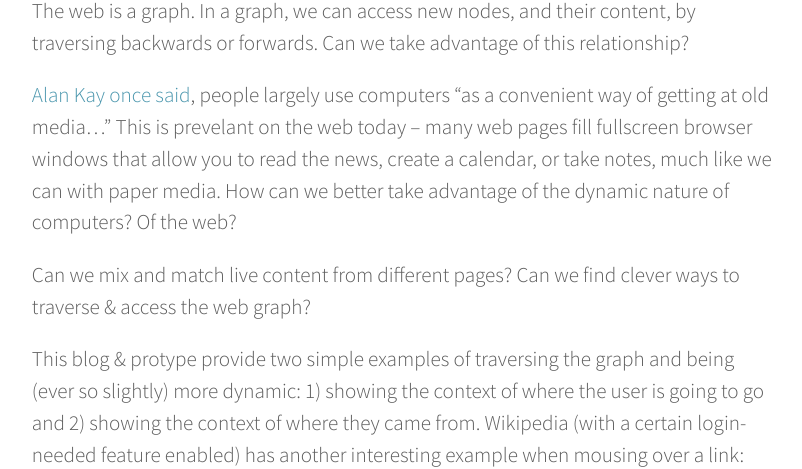
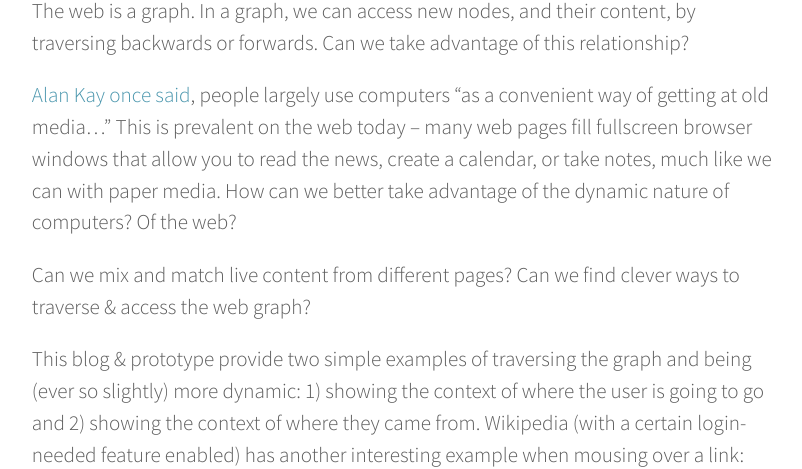
Before and after one commit to mcomella/mcomella.github.com, a Jekyll site: the page built from _posts/2016-06-17-enhancing-reader-mode-with-article-links.md, in a window 1280 px wide and 900 px high, scrolled down 1734 px, cut to the strip 179-648 px from the top of the window. Shown: the whole strip, without its empty margins (237-1039 px from the left). Built offline with Jekyll 4.4.1, drawn with Linux system fonts in a browser that asks for light colours; comment, search, counter and statistics services are not loaded.

Commit message:
reader: proof-read

```diff
--- a/_posts/2016-06-17-enhancing-reader-mode-with-article-links.md
+++ b/_posts/2016-06-17-enhancing-reader-mode-with-article-links.md
@@ -45,7 +45,7 @@ content, by traversing backwards or forwards. Can we take advantage of
 this relationship?
 
 [Alan Kay once said][incremental], people largely use computers "as a convenient way of
-getting at old media..." This is prevelant on the web today -- many web pages
+getting at old media..." This is prevalent on the web today -- many web pages
 fill fullscreen browser windows that allow you to read the news, create a
 calendar, or take notes, much like we can with paper media. How can we better
 take advantage of the dynamic nature of computers? Of the web?
@@ -53,7 +53,7 @@ take advantage of the dynamic nature of computers? Of the web?
 Can we mix and match live content from different pages? Can we find clever ways
 to traverse & access the web graph?
 
-This blog & protype provide two simple examples of traversing the graph
+This blog & prototype provide two simple examples of traversing the graph
 and being (ever so slightly) more dynamic: 1) showing the context of
 where the user is going to go and 2) showing the context of where they
 came from. Wikipedia (with a certain login-needed feature enabled) has
```
